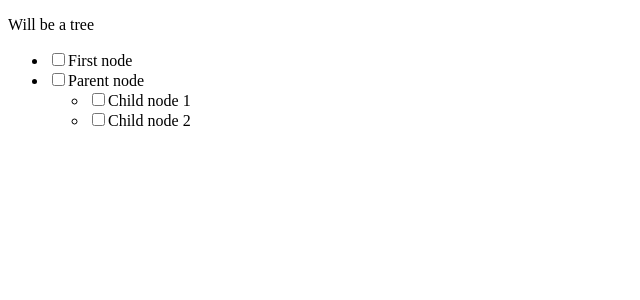
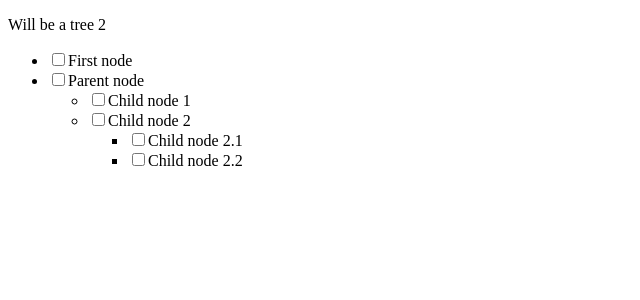
Before and after one commit to brumik/react-wooden-tree, a React app: page / in a window 1280 px wide. Shown: the top 300 px of the page, without its empty margins (0-640 px from the left). Built offline with nearby package versions, Linux system fonts and the light colour scheme.

Commit message:
Hierarchical select.

```diff
--- a/src/app.tsx
+++ b/src/app.tsx
@@ -6,17 +6,21 @@ import { Tree } from "./components/Tree";
 ReactDOM.render(
     <Tree
         id={"0"}
-        list={{
-            items: [
+        items={
+            [
                 {label: "First node"},
-                {label: "Parent node", list: {
+                {label: "Parent node",
                     items: [
                         {label: "Child node 1"},
-                        {label: "Child node 2"}
+                        {label: "Child node 2",
+                            items: [
+                                {label: "Child node 2.1"},
+                                {label: "Child node 2.2"}
+                            ]}
                     ]
-                    }}
-                ]
-        }}
+                }
+            ]
+        }
 
     />,
     document.getElementById("app")
--- a/src/components/Helpers.ts
+++ b/src/components/Helpers.ts
@@ -1,3 +1,3 @@
-export function defaultIfNotExists(variable:any, defaultValue:any) {
-    return variable ? variable : defaultValue;
+export function defVal<T>(variable:T, defaultValue:T) : T {
+    return variable != null ? variable : defaultValue;
 }
--- a/src/components/Item.tsx
+++ b/src/components/Item.tsx
@@ -1,16 +1,14 @@
 import * as React from "react";
-import {List, ListProps} from "./List";
-import { defaultIfNotExists } from "./Helpers";
-import {Checkbox} from "./Checkbox";
+import {List} from "./List";
+import { defVal } from "./Helpers";
+import {Checkbox, CheckboxData} from "./Checkbox";
 import {FormEvent} from "react";
 
 export interface ItemProps {
-    id?: string,
+    id: string,
     label: string,
-    list?: ListProps,
-
-    checked?: boolean,
-    handleCheckChange?: (checked: boolean) => void,
+    items: ItemProps[],
+    checkbox: CheckboxData
 }
 
 interface ItemState {
@@ -22,18 +20,23 @@ export class Item extends React.Component<ItemProps, ItemState> {
         super(props);
 
         this.state = {
-            checked: defaultIfNotExists( this.props.checked, false),
+            checked: this.props.checkbox.checked,
         };
 
         this.handleOwnCheckChange = this.handleOwnCheckChange.bind(this);
         this.handleListCheckChange = this.handleListCheckChange.bind(this);
-        this.checkChange = this.checkChange.bind(this);
     }
 
+    /**
+     * When receiving new props updates:
+     * checked: If parent changes children should reflect it.
+     *
+     * @param {ItemProps} nextProps
+     */
     componentWillReceiveProps(nextProps : ItemProps) {
-        if ( nextProps.checked != this.props.checked ) {
+        if ( nextProps.checkbox.checked != this.props.checkbox.checked ) {
             this.setState((currState, nextProps) => {
-                return {checked: nextProps.checked};
+                return {checked: nextProps.checkbox.checked};
             });
         }
     }
@@ -44,7 +47,7 @@ export class Item extends React.Component<ItemProps, ItemState> {
      */
     checkChange(checked : boolean) : void {
         this.setState({checked: checked});
-        this.props.handleCheckChange(checked);
+        this.props.checkbox.onChange(checked);
     }
 
     /**
@@ -65,16 +68,18 @@ export class Item extends React.Component<ItemProps, ItemState> {
     }
 
     renderSublist() : JSX.Element {
-        if (this.props.list) {
-            let id = defaultIfNotExists(this.props.id, '1');
-            let list = defaultIfNotExists(this.props.list, null);
+        if (this.props.items) {
+            let id = defVal(this.props.id, '1');
 
             return (
                 <List
                     id={id}
-                    {...list}
-                    checked={this.state.checked}
-                    handleCheckChange={this.handleListCheckChange}
+                    items={this.props.items}
+                    checkbox={{
+                        visible: this.props.checkbox.visible,
+                        checked: this.state.checked,
+                        onChange: this.handleListCheckChange
+                    }}
                 />
             );
         } else return null;
--- a/src/components/List.tsx
+++ b/src/components/List.tsx
@@ -1,33 +1,45 @@
 import * as React from "react";
 import {ItemProps, Item} from "./Item"
-import {Checkbox} from "./Checkbox";
-import {defaultIfNotExists} from "./Helpers";
+import {defVal} from "./Helpers";
 import {FormEvent} from "react";
-import {FormEventHandler} from "react";
+import {CheckboxData} from "./Checkbox";
 
 export interface ListProps {
     id?: string,
     items: ItemProps[],
-
-    checked?: boolean,
-    handleCheckChange?: (checked: boolean) => void,
+    checkbox: CheckboxData
 }
 
 interface ListState {
+}
+
+interface ListVal {
     checkedItemNumber: number,
 }
 
 export class List extends React.Component<ListProps, ListState> {
+    /**
+     * Values which are not displayed therefore no need to store them in state.
+     *
+     * @type ListVal
+     */
+    val : ListVal = {
+        checkedItemNumber: 0,
+    };
+
     constructor(props: ListProps) {
         super(props);
-
-        this.state = {
-            checkedItemNumber: 0,
-        };
 
         this.handleOwnCheckChange = this.handleOwnCheckChange.bind(this);
         this.handleItemCheckChange = this.handleItemCheckChange.bind(this);
     }
+
+    componentWillReceiveProps(nextProps : ItemProps) {
+        if ( nextProps.checkbox.checked != this.props.checkbox.checked ) {
+            this.val.checkedItemNumber = nextProps.checkbox.checked ? this.props.items.length : 0;
+        }
+    }
+
 
     /**
      * Updates the checked and checkedItemNumber state.
@@ -36,22 +48,31 @@ export class List extends React.Component<ListProps, ListState> {
      * @param {boolean} checked Indicates the required checked state.
      */
     checkChange(checked : boolean) : void {
-        this.setState({checkedItemNumber: (checked ? this.props.items.length : 0)});
+        this.val.checkedItemNumber = (checked ? this.props.items.length : 0);
 
-        this.props.handleCheckChange(checked);
+        if ( this.props.checkbox.checked !== checked)
+            this.props.checkbox.onChange(checked);
     }
 
     /**
      * Item change handler.
+     *
      * @param {boolean} checked The list checkbox state.
      */
     handleItemCheckChange(checked : boolean) : void {
-        let checkedItemNumber = this.state.checkedItemNumber + (checked ? 1 : -1);
+        let checkedItemNumber = this.val.checkedItemNumber;
 
+        console.log("ID: " + this.props.id + " " + this.props.checkbox.checked + " and got: " + checked);
+
+        checkedItemNumber += (checked ? 1 : -1);
+
+        console.log(checkedItemNumber);
         if ( checkedItemNumber === this.props.items.length ) {
             this.checkChange(true);
+        } else if ( checkedItemNumber === 0 ) {
+            this.checkChange(false);
         } else
-            this.setState({checkedItemNumber: checkedItemNumber});
+            this.val.checkedItemNumber = checkedItemNumber;
     }
 
     /**
@@ -64,20 +85,42 @@ export class List extends React.Component<ListProps, ListState> {
     }
 
     /**
+     * Creates a checkbox if not provided with item value then whit own values.
+     * Makes sure to passing default value forward.
+     *
+     * @param {ItemProps} item
+     * @returns {CheckboxData}
+     */
+    defaultCheckbox(item : ItemProps) : CheckboxData {
+        let checkbox : CheckboxData = {
+            visible: this.props.checkbox.visible,
+            checked: this.props.checkbox.checked,
+            onChange: this.handleItemCheckChange,
+        };
+
+        if ( item.checkbox ) {
+            checkbox.visible = defVal(item.checkbox.visible, checkbox.visible);
+            // TODO inheritance checked.
+        }
+
+        return checkbox;
+    }
+
+    /**
      * Renders items in list. Sets default ID of parent if not given to 1.
      *
      * @returns {JSX.Element[]}
      */
     renderItems() : JSX.Element[] {
-        let id = defaultIfNotExists(this.props.id, '1');
+        let id = defVal(this.props.id, '1');
 
         return this.props.items.map((item, idx) =>
             (
                 <Item key={id + '.' + idx}
                       id={id + '.' + idx}
-                      {...item}
-                      checked={this.props.checked}
-                      handleCheckChange={this.handleItemCheckChange}
+                      label={item.label}
+                      items={item.items}
+                      checkbox={this.defaultCheckbox(item)}
                 />
             )
         );
--- a/src/components/Tree.tsx
+++ b/src/components/Tree.tsx
@@ -1,26 +1,38 @@
 import * as React from "react";
-import { ListProps, List } from "./List";
+import { List } from "./List";
+import {defVal} from "./Helpers";
 
 export interface TreeProps {
     id: string
-    list?: ListProps
+    items?: any
+    checkboxes?: boolean
 }
 
 interface TreeState {
+    checked: boolean,
 }
 
 export class Tree extends React.Component<TreeProps, TreeState> {
     constructor(props: TreeProps) {
         super(props);
+
+        this.state = {
+            checked: false
+        }
     }
 
     render() {
         return (
-            <div id={this.props.id}>
-                <p>Will be a tree</p>
+            <div >
+                <p>Will be a tree 2</p>
                 <List
                     id={this.props.id}
-                    {...this.props.list}
+                    items={this.props.items}
+                    checkbox={{
+                        visible: defVal(this.props.checkboxes, false),
+                        checked: this.state.checked,
+                        onChange: (checked) => this.setState({checked: checked}),
+                    }}
                 />
             </div>
         );
```
Also changed, not shown: src/components/Checkbox.tsx (+8 -6 lines), 2 other files (tests, documents, lock files or other folders).
